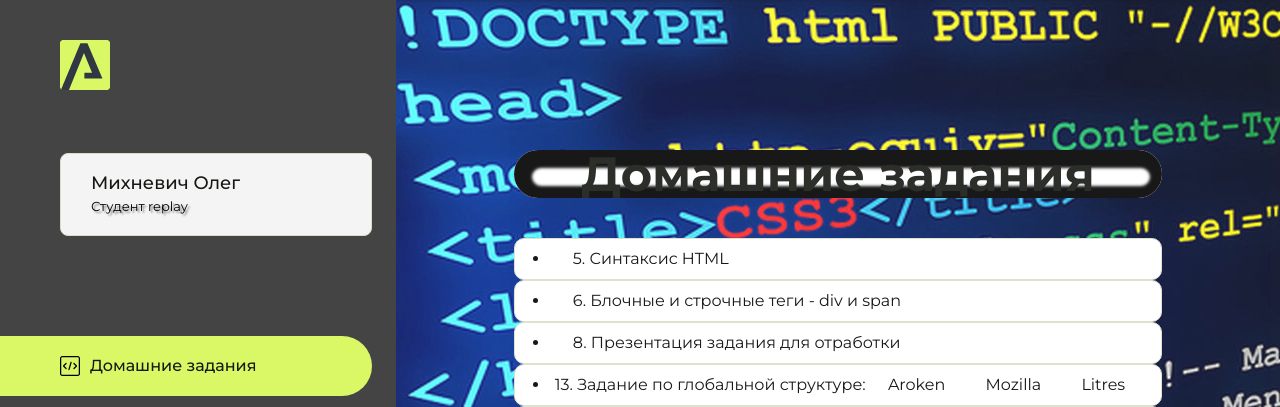
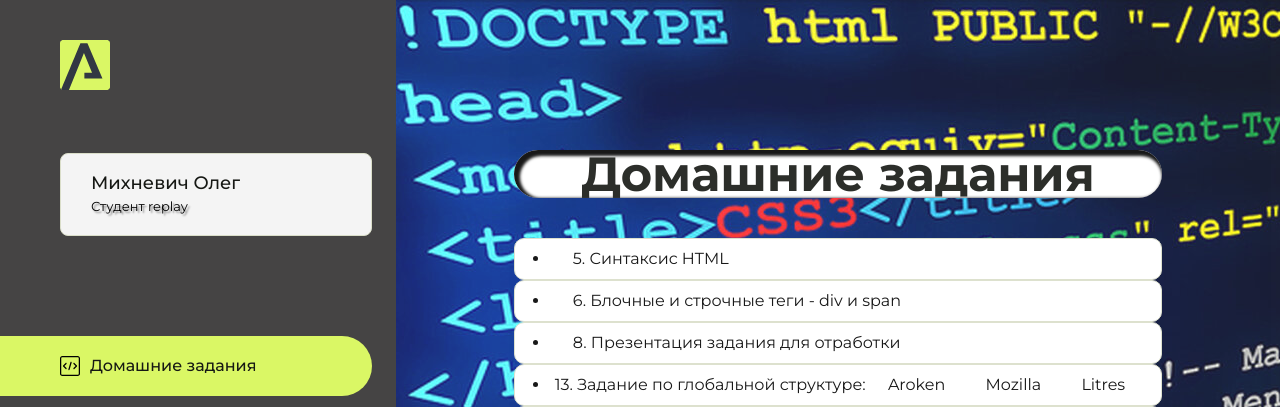
Before and after one commit to Olezhka87/HomeWork-2, a PHP site: page / in a window 1280 px wide. Shown: the top 407 px of the page. Run offline with PHP 8.4, Linux system fonts and the light colour scheme.

Commit message:
Update style.css

```diff
--- a/src/style.css
+++ b/src/style.css
@@ -143,7 +143,7 @@ body.overflow {
     max-widht: 300px;
     max-heigt: auto;
     text-align: center;
-    box-shadow: inset 3px 3px 3px 15px #000000;
+    box-shadow: inset 3px 3px 3px 3px #000000;
 }
 
 .content__list {
```
